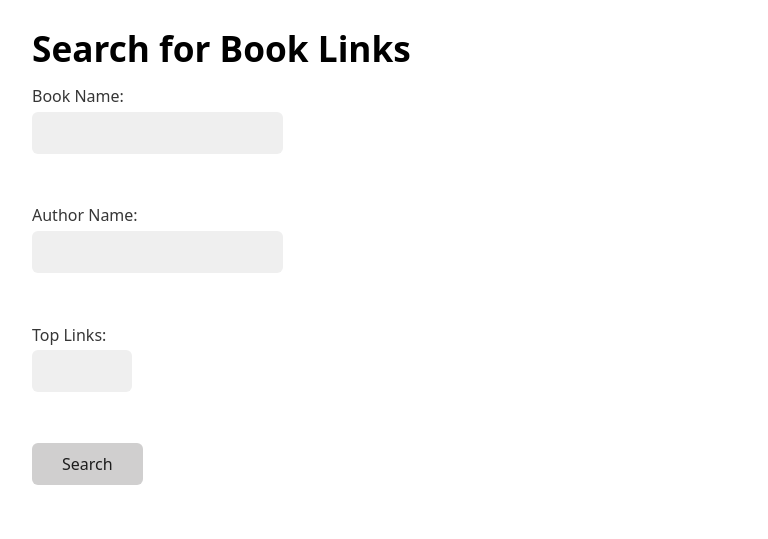
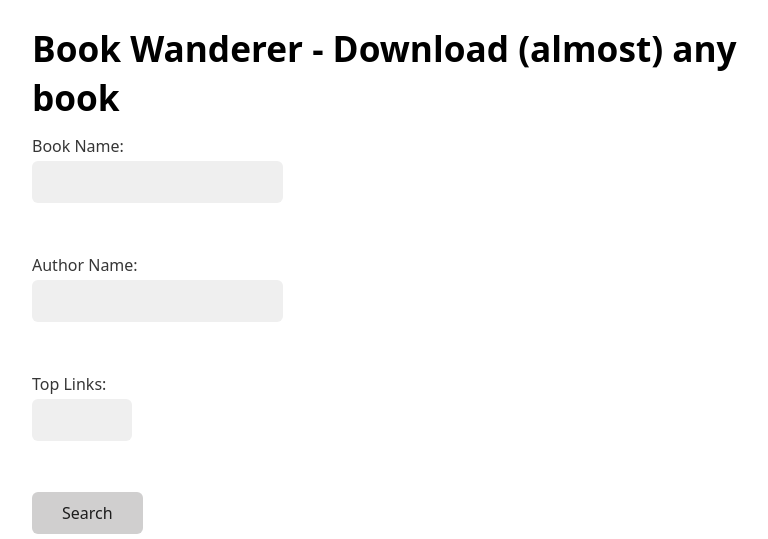
Before and after one commit to r3sist-uniq/BookWanderer, a Flask app: page / in a window 1280 px wide. Shown: the top 539 px of the page, without its empty margins (208-976 px from the left). Run offline with Flask 3, Linux system fonts and the light colour scheme.

Commit message:
changed heading. > > Co-authored-by: Aman amanmatreja@gmail.com Co-authored-by: Badal hey@theblapse.me

```diff
--- a/api/templates/index.html
+++ b/api/templates/index.html
@@ -4,7 +4,7 @@
     <title>API Request Form</title>
   </head>
   <body>
-    <h1>Search for Book Links</h1>
+    <h1>Book Wanderer - Download (almost) any book</h1>
     <form id="api-form" onsubmit="search(event)">
       <label for="book-name">Book Name:</label>
       <input type="text" name="book_name" id="book-name" required /><br /><br />
```
